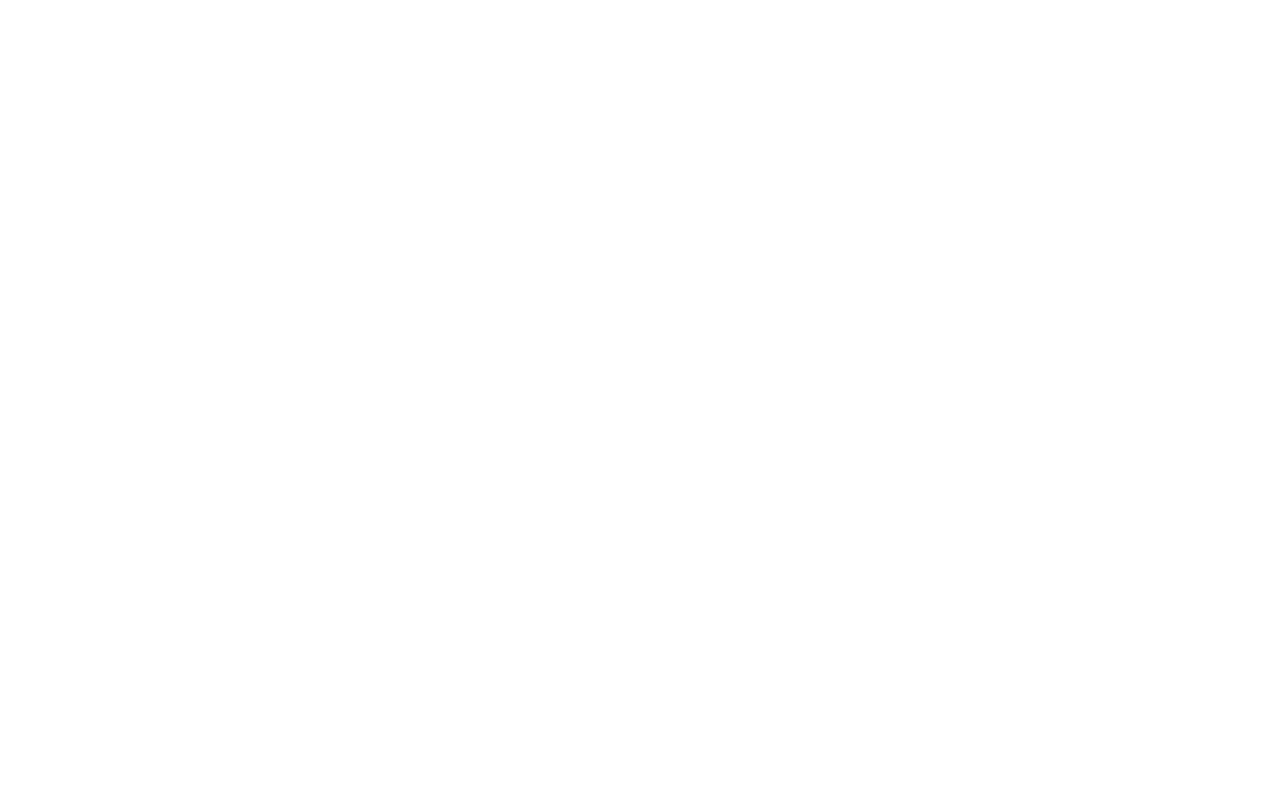
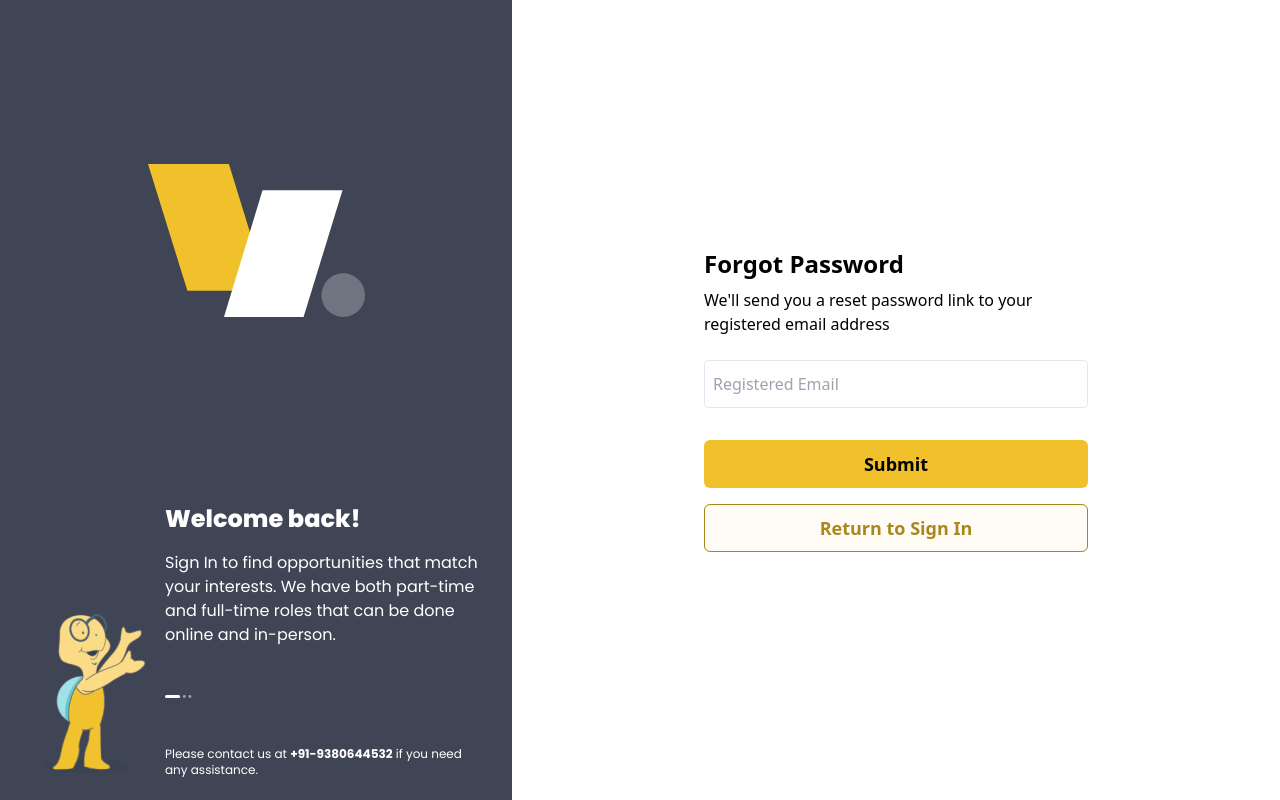
Before and after one commit to TanishqSingla/wisdom-auth, a Nuxt app: page /forgotPassword in a window 1280 px wide. Built offline with nearby package versions, Linux system fonts and the light colour scheme.

Commit message:
Add forgot password page
Improve style system

```diff
--- a/assets/css/main.css
+++ b/assets/css/main.css
@@ -3,7 +3,37 @@
 @tailwind utilities;
 
 @layer components {
-  .modalContainer {
-    @apply bg-white max-w-lg
+	.modalContainer {
+		@apply bg-white max-w-lg;
+	}
+
+	input {
+		@apply p-2 h-12 w-96 border border-slate-200 focus:outline-none focus:border-neutralGray rounded-[4px];
+	}
+
+	.btn {
+		@apply h-12 rounded-md font-semibold text-lg;
+	}
+	.btn-primary {
+		@apply btn bg-primary4;
+	}
+  .btn-secondary {
+    @apply btn border border-primary6 bg-[#FEFCF4] text-primary6
   }
+
+  .form {
+    @apply flex flex-col gap-4
+  }
+	.form-section {
+		@apply lg:grid lg:place-items-center grow;
+	}
+	.form-container {
+		@apply max-w-sm;
+	}
+	.form-caption {
+		@apply mb-6;
+	}
+	.caption-title {
+		@apply font-bold text-2xl mb-2;
+	}
 }
--- a/components/Layout.vue
+++ b/components/Layout.vue
@@ -1,30 +1,16 @@
 <template>
 	<Header />
 	<main class="flex h-screen">
-		<section class="hidden lg:flex flex-col bg-[#404555] w-[40%]">
+		<section class="hidden lg:flex flex-col bg-[#404555] w-[40%] text-white">
 			<div class="h-[60%] grid place-items-center">
-				<svg
-					width="217"
-					height="153"
-					viewBox="0 0 217 153"
-					fill="none"
-					xmlns="http://www.w3.org/2000/svg"
-				>
-					<path
-						d="M119.868 126.696H39.3998L0 0L80.9026 0L119.868 126.696Z"
-						fill="#F1C12B"
-					/>
+				<svg width="217" height="153" viewBox="0 0 217 153" fill="none" xmlns="http://www.w3.org/2000/svg">
+					<path d="M119.868 126.696H39.3998L0 0L80.9026 0L119.868 126.696Z" fill="#F1C12B" />
 					<g opacity="0.5">
-						<path
-							opacity="0.5"
+						<path opacity="0.5"
 							d="M217 131.182C217 135.497 215.725 139.715 213.338 143.303C210.951 146.891 207.558 149.688 203.589 151.339C199.619 152.99 195.251 153.422 191.037 152.58C186.823 151.739 182.952 149.661 179.914 146.609C176.876 143.558 174.806 139.671 173.968 135.438C173.13 131.206 173.56 126.819 175.204 122.833C176.849 118.846 179.633 115.439 183.206 113.041C186.778 110.644 190.979 109.364 195.275 109.364C201.037 109.364 206.563 111.663 210.637 115.755C214.711 119.846 217 125.396 217 131.182Z"
-							fill="white"
-						/>
+							fill="white" />
 					</g>
-					<path
-						d="M75.9609 153H155.55L194.512 26.3036L114.502 26.3036L75.9609 153Z"
-						fill="white"
-					/>
+					<path d="M75.9609 153H155.55L194.512 26.3036L114.502 26.3036L75.9609 153Z" fill="white" />
 				</svg>
 			</div>
 			<div class="h-[40%] flex">
@@ -36,33 +22,13 @@
 						both part-time and full-time roles that can be done online and
 						in-person.
 					</p>
-					<svg
-            class="mb-8"
-						width="27"
-						height="3"
-						viewBox="0 0 27 3"
-						fill="none"
-						xmlns="http://www.w3.org/2000/svg"
-					>
+					<svg class="mb-8" width="27" height="3" viewBox="0 0 27 3" fill="none" xmlns="http://www.w3.org/2000/svg">
 						<rect width="15.0615" height="3" rx="1.5" fill="white" />
-						<rect
-							opacity="0.5"
-							x="17.8857"
-							width="2.82402"
-							height="3"
-							rx="1.41201"
-							fill="white"
-						/>
-						<rect
-							opacity="0.5"
-							x="23.5332"
-							width="2.82402"
-							height="3"
-							rx="1.41201"
-							fill="white"
-						/>
+						<rect opacity="0.5" x="17.8857" width="2.82402" height="3" rx="1.41201" fill="white" />
+						<rect opacity="0.5" x="23.5332" width="2.82402" height="3" rx="1.41201" fill="white" />
 					</svg>
-					<p class="text-xs max-w-xs">Please contact us at <strong>+91-9380644532</strong> if you need any assistance.</p>
+					<p class="text-xs max-w-xs">Please contact us at <strong>+91-9380644532</strong> if you need any assistance.
+					</p>
 				</div>
 			</div>
 		</section>
@@ -72,7 +38,6 @@
 
 <style>
 main section {
-  color: white;
 	font-family: "Poppins", sans-serif;
 }
 </style>
--- a/pages/forgotPassword.vue
+++ b/pages/forgotPassword.vue
@@ -1 +1,47 @@
-<template></template>
+<script>
+import { inputErrors, isEmail } from '~~/util/utils';
+
+export default {
+  data() {
+    return {
+      emailError: "",
+      email: "",
+    }
+  },
+  methods: {
+    validateEmail(e) {
+      const value = e.target.value;
+      if (!value || !isEmail(value)) {
+        this.emailError = inputErrors.validEmail;
+        return;
+      }
+      this.emailError = ""
+    },
+    async submitForm() {
+      const {data} = await useFetch('/api/user/forgotPassword');
+    }
+  }
+}
+</script>
+
+<template>
+  <Layout>
+    <template #children>
+      <div class="form-section">
+        <div class="form-container">
+          <div class="form-caption">
+            <h1 class="caption-title">Forgot Password</h1>
+            <p>We'll send you a reset password link to your registered email address</p>
+          </div>
+          <form class="form" @submit.prevent="submitForm">
+            <input name="emailOrPhone" placeholder="Registered Email" v-model="email" v-on:blur="validateEmail"
+              :class="emailError?'border-danger':''" />
+            <span class="text-danger">{{ emailError }}</span>
+            <button class="btn-primary" type="submit" :disabled="emailError.length!==0">Submit</button>
+            <NuxtLink to="/"><button class="btn-secondary w-full">Return to Sign In</button></NuxtLink>
+          </form>
+        </div>
+      </div>
+    </template>
+  </Layout>
+</template>
--- a/pages/index.vue
+++ b/pages/index.vue
@@ -19,10 +19,10 @@
 <template>
 	<Layout>
 		<template #children>
-			<div class="lg:grid lg:place-items-center grow">
+			<section class="form-section">
 				<div>
-					<div class="mb-6">
-						<h1 class="font-bold text-2xl mb-2">Sign In to WisdomCircle</h1>
+					<div class="form-caption">
+						<h1 class="caption-title">Sign In to WisdomCircle</h1>
 						<p>
 							Don't have an account?
 							<NuxtLink to="/signup" class="text-accent font-bold">Sign Up</NuxtLink>
@@ -53,7 +53,6 @@
 								:rules="validatePassword"
 								:class="passwordError ? 'border-danger' : ''"
 							/>
-							<span class=""></span>
 							<ErrorMessage name="password" />
 						</label>
 						<NuxtLink
@@ -61,12 +60,12 @@
 							class="text-sm text-[royalblue] font-bold text-right"
 							>Forgot Password</NuxtLink
 						>
-						<button class="bg-[#F1C12B] h-12 rounded-md font-semibold text-lg">
+						<button class="btn-primary">
 							Sign In
 						</button>
 					</Form>
 				</div>
-			</div>
+			</section>
 			<Modal v-show="visible" v-on:closeModal="() => (visible = false)">
 				<template #children>
 					<div class="modalContainer">
@@ -148,10 +147,6 @@
 	font-family: "Poppins", sans-serif;
 }
 
-input {
-	@apply p-2 h-12 w-96 border border-slate-200 focus:outline-none focus:border-neutralGray rounded-[4px];
-}
-
 label {
 	@apply flex flex-col;
 }
--- a/tailwind.config.js
+++ b/tailwind.config.js
@@ -14,6 +14,8 @@
 				danger: "#D92D20",
 				accent: "#2558E5",
 				neutralGray: "#404555",
+				primary4: "#F1C12B",
+				primary6: "#A9871E"
 			},
 		},
 	},
```
